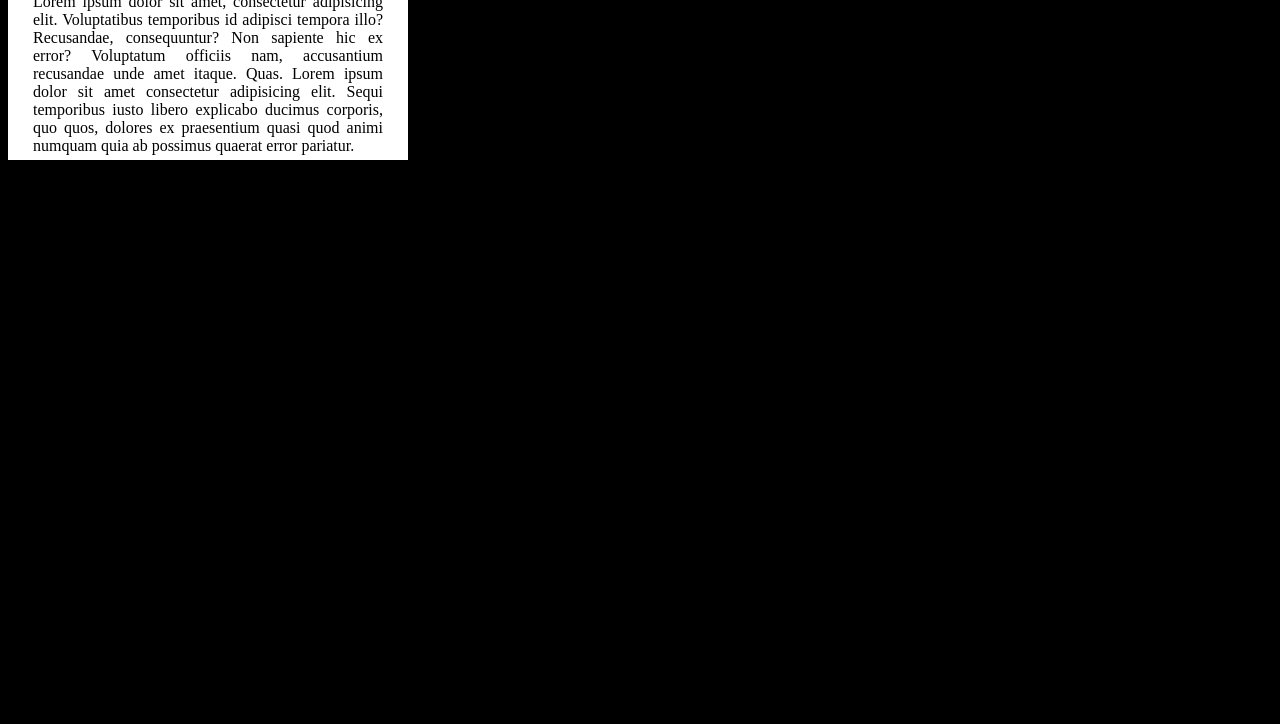
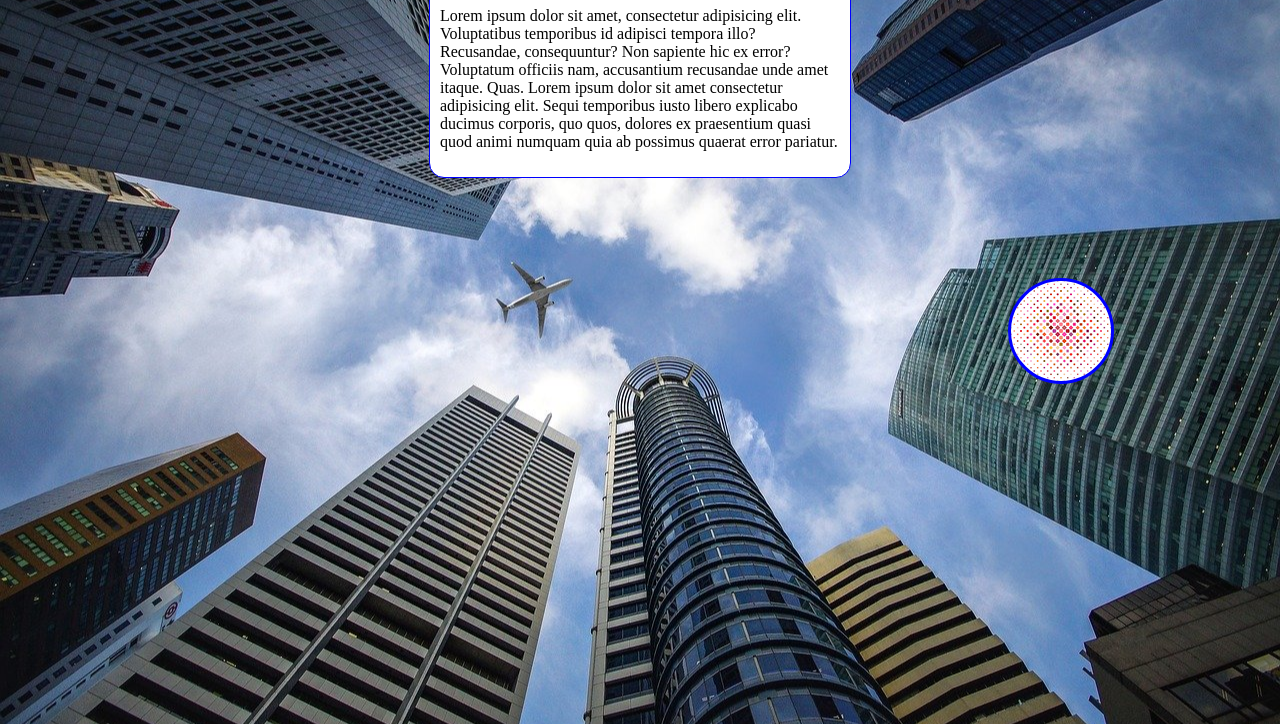
Before and after one commit to GiltonMota/Curso-em-video, a plain HTML site: page Exercicios/ex022/imagens/fundo006.html in a window 1280 px wide. Shown: the part 92-816 px from the top of the page. Drawn offline with Linux system fonts and the light colour scheme.

Commit message:
atualizei ex022

```diff
--- a/Exercicios/ex022/imagens/fundo006.html
+++ b/Exercicios/ex022/imagens/fundo006.html
@@ -8,23 +8,34 @@
 
     <style>
         body {
+            height: 100vh;
             background-color: black;
+            background-image: url(wallpaper002.jpg);
+            background-repeat: no-repeat;
+            background-position: center center;
+            background-size: cover;
+
         }
 
         main {
             background-color: white;
-            width: 400px
+            width: 400px;
+            padding: 10px;
+            margin: auto;
+            border: 1px solid blue;
+            border-radius: 15px;
+        }
+        div {
+            background-image: url(pattern002.png);
+            border: solid blue;
+            height: 100px;
+            width: 100px;
+            border-radius: 100px;
+            margin: 100px 1000px
+
         }
 
-        p {
-            text-align: justify;
-            padding: 5px;
-            margin: 20px 20px;
 
-        }
-        h1 {
-            text-align: center;
-        }
     </style>
 </head>
 <body>
@@ -34,6 +45,7 @@
             Lorem ipsum dolor sit amet, consectetur adipisicing elit. Voluptatibus temporibus id adipisci tempora illo? Recusandae, consequuntur? Non sapiente hic ex error? Voluptatum officiis nam, accusantium recusandae unde amet itaque. Quas. Lorem ipsum dolor sit amet consectetur adipisicing elit. Sequi temporibus iusto libero explicabo ducimus corporis, quo quos, dolores ex praesentium quasi quod animi numquam quia ab possimus quaerat error pariatur.
         </p>
     </main>
+    <div></div>
 
 </body>
 </html>
```
